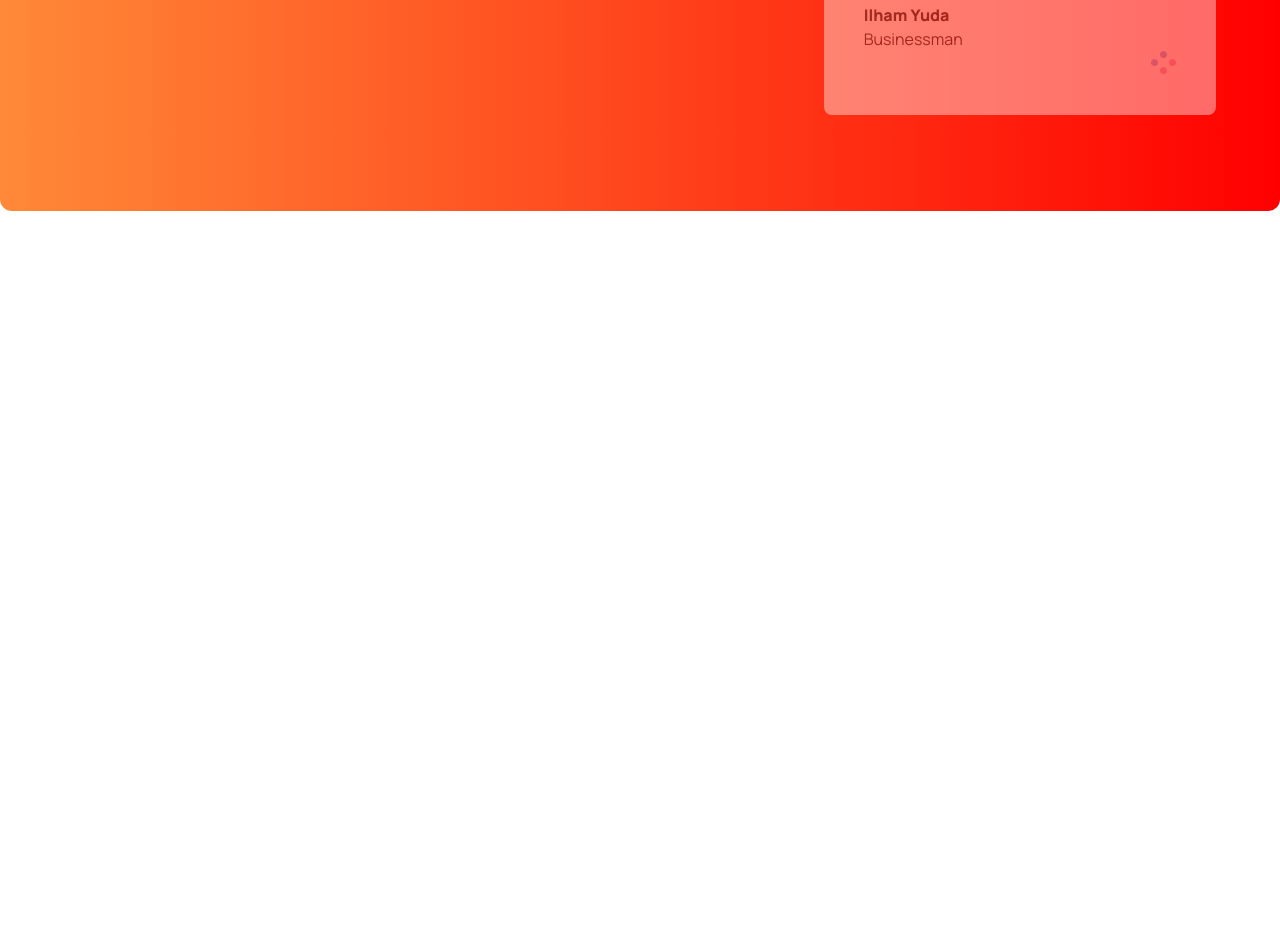
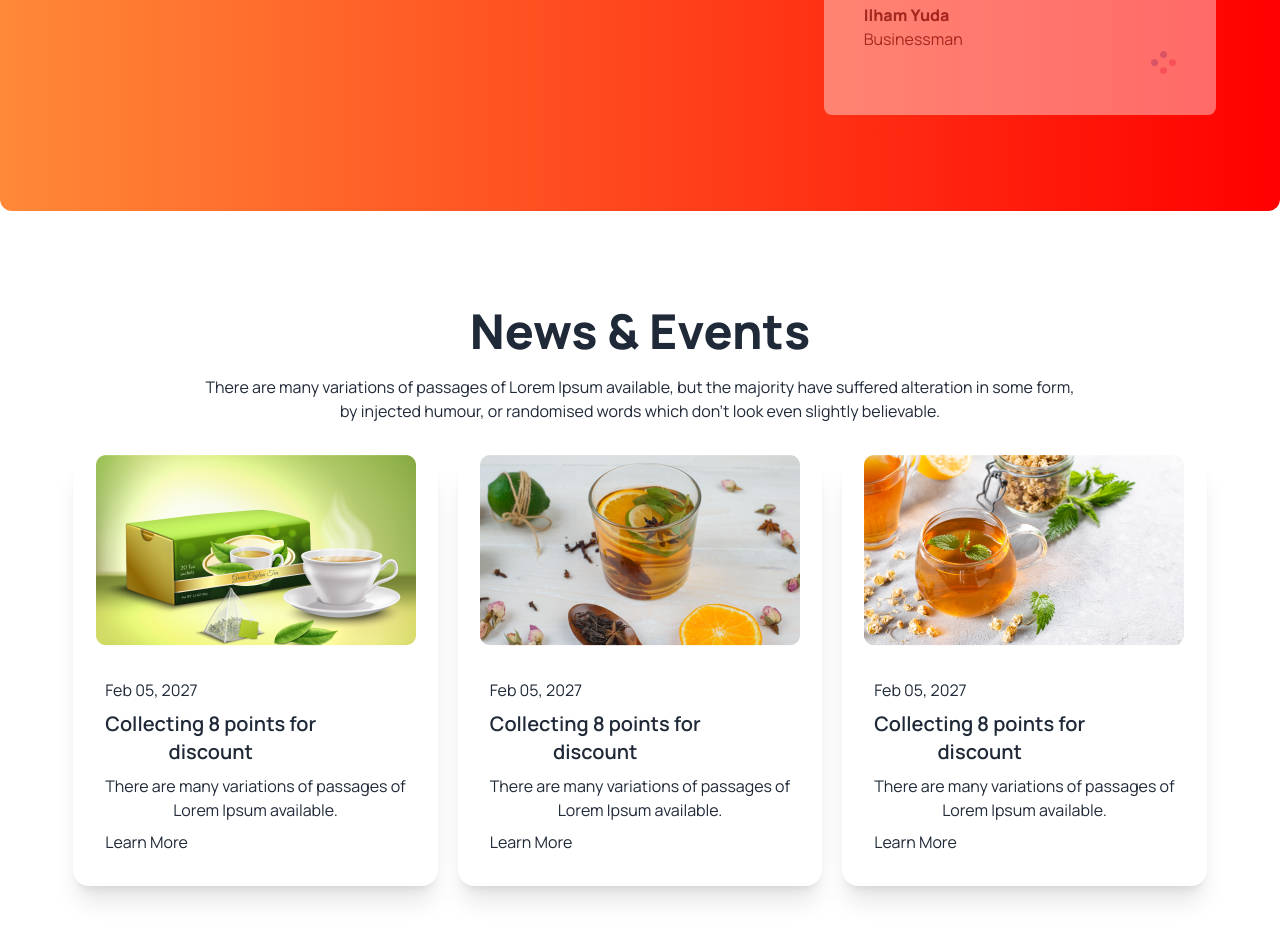
Before and after one commit to Forhad5194/tea-house-tail-dasiyul, a plain HTML site: page index.html in a window 1280 px wide. Shown: the part 2412-3352 px from the top of the page. Before the commit the page ends 2719 px from the top, so only its background shows below. Drawn offline with nearby package versions, Linux system fonts and the light colour scheme.

Commit message:
News & Events part done

```diff
--- a/index.html
+++ b/index.html
@@ -124,8 +124,7 @@
              </div>
         </section>
         <!-- super client part start  -->
-        <section class="my-24 flex flex-col lg:flex-row rounded-xl bg-gradient-to-r from-[#FF8938] to-[#F00] px-16 py-24"
-">
+        <section class="my-24 flex flex-col lg:flex-row rounded-xl bg-gradient-to-r from-[#FF8938] to-[#F00] px-16 py-24">
           <div class="flex items-center lg:pr-28">
             <div class="space-y-5">
               <h2 class="font-extrabold text-5xl text-white">
@@ -177,6 +176,47 @@
           </div>
 
         </section>
+        <!-- News & Events part start  -->
+        <section class="text-center my-24">
+          <h2 class="text-5xl font-extrabold mb-5">News & Events</h2>
+          <p>There are many variations of passages of Lorem Ipsum available, but the majority have suffered alteration in some form, <br> by injected humour, or randomised words which don't look even slightly believable. </p>
+          <div class="flex justify-center gap-5">
+            <div class="card bg-base-100 shadow-xl mt-8">
+              <figure><img src="/images/news-1.png" alt="Shoes" /></figure>
+              <div class="card-body items-start">
+                <p>Feb 05, 2027</p>
+                <h2 class="card-title items-start">Collecting 8 points for <br>
+                  discount</h2>
+                <p>There are many variations of passages of <br>
+                   Lorem Ipsum available.</p>
+                <p>Learn More</p>
+              </div>
+            </div>
+            <div class="card bg-base-100 shadow-xl mt-8">
+              <figure><img src="/images/news-2.png" alt="Shoes" /></figure>
+              <div class="card-body items-start">
+                <p>Feb 05, 2027</p>
+                <h2 class="card-title items-start">Collecting 8 points for <br>
+                  discount</h2>
+                <p>There are many variations of passages of <br>
+                   Lorem Ipsum available.</p>
+                <p>Learn More</p>
+              </div>
+            </div>
+            <div class="card bg-base-100 shadow-xl mt-8">
+              <figure><img src="/images/news-3.png" alt="Shoes" /></figure>
+              <div class="card-body items-start">
+                <p>Feb 05, 2027</p>
+                <h2 class="card-title items-start">Collecting 8 points for <br>
+                  discount</h2>
+                <p>There are many variations of passages of <br>
+                   Lorem Ipsum available.</p>
+                <p>Learn More</p>
+              </div>
+            </div>
+          </div>
+
+        </section>
     </main>
     <footer>
 
```
